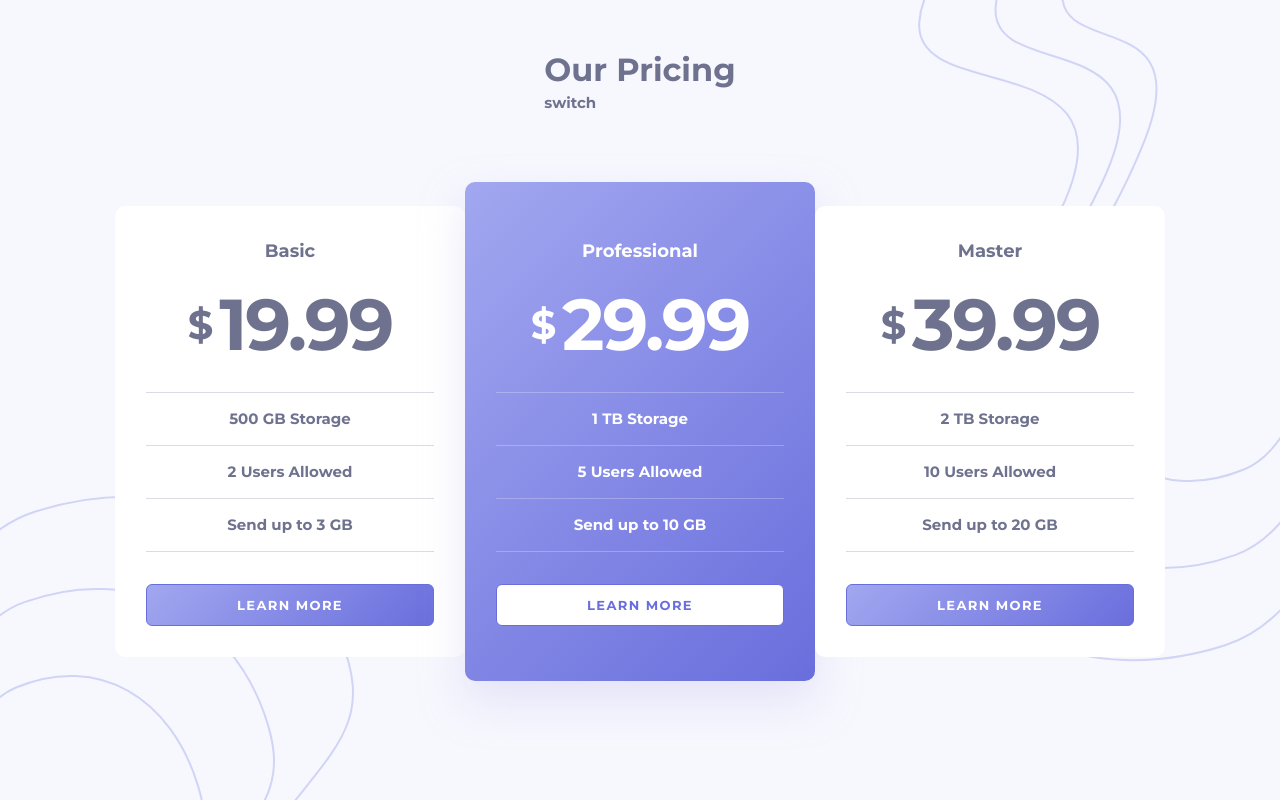
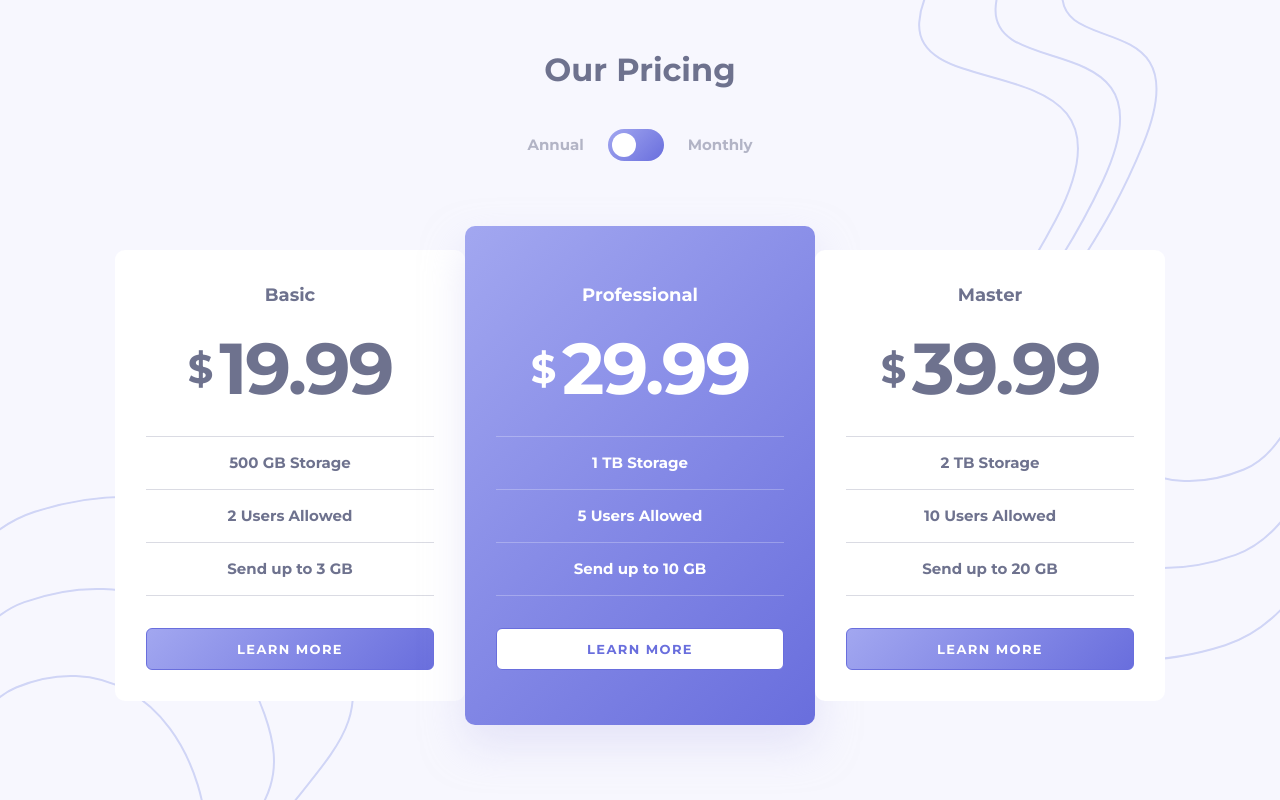
Before and after one commit to davronme/Pricing-component, a plain HTML site: page index.html in a window 1280 px wide. Drawn offline with Linux system fonts and the light colour scheme.

Commit message:
add switch form

```diff
--- a/css/style.css
+++ b/css/style.css
@@ -52,7 +52,20 @@ body{
   margin-right: auto;
 }
 
+/* Visually hidden */
+.visually-hidden {
+  position: absolute;
+  width: 1px;
+  height: 1px;
+  margin: -1px;
+  border: 0;
+  padding: 0;
 
+  white-space: nowrap;
+  clip-path: inset(100%);
+  clip: rect(0 0 0 0);
+  overflow: hidden;
+}
 /* MAIN CONTENT */
 .main-content{
   flex-grow: 1;
@@ -69,12 +82,77 @@ body{
 
 }
 .page-top {
+  display: flex;
+  flex-direction: column;
+  align-items: center;
   padding-bottom: 65px;
 }
 .page-top-title {
   margin: 0;
   font-size: 32px;
   line-height: 39px;
+  margin-bottom: 40px;
+}
+
+.pricing-switch{
+}
+
+.switch{
+  display: flex;
+  justify-content: center;
+  align-items: center;
+}
+
+.switch-label{
+  font-size: 15px;
+  line-height: 28px;
+  color:rgba(110, 114, 142, 0.5);
+  cursor: pointer;
+}
+
+.switch-label:hover{
+  color:rgba(110, 114, 142, 1);
+
+}
+
+.switch-control{
+  margin: 0;
+  margin-right: 24px;
+  margin-left: 24px;
+  position: relative;
+  width: 56px;
+  height: 32px;
+  padding: 4px;
+  background-image: linear-gradient(135deg,
+  #A2A7F0,
+  #696EDD);
+  border-radius: 16px;
+  cursor: pointer;
+}
+
+.switch-circle{
+  width: 24px;
+  height: 24px;
+  background-color: #fff;
+  border-radius: 50%;
+  transition: margin 0.2s ease;
+}
+
+.switch-control-annual,
+.switch-control-monthly{
+  position: absolute;
+  left: 0;
+  top: 0;
+  width: 100%;
+  height: 100%;
+}
+.switch-input-annual:checked ~ .switch-control .switch-control-monthly,
+.switch-input-monthly:checked ~ .switch-control .switch-control-annual{
+  z-index: 5;
+}
+
+.switch-input-monthly:checked ~ .switch-control .switch-circle{
+  margin-left: 24px;
 }
 .pricing {
   width: 100%;
--- a/index.html
+++ b/index.html
@@ -16,7 +16,23 @@
       <section class="pricing-page">
         <div class="page-top">
           <h1 class="page-top-title">Our Pricing</h1>
-          <div> switch</div>
+          <form class="pricing-switch" action="https://echo.htmlacademy.ru" method="get">
+
+            <div class="switch">
+              <input class="switch-input-annual visually-hidden" type="radio" name="payment_period" value="annual" id="annual-payment-radio">
+              <input class="switch-input-monthly visually-hidden" type="radio" name="payment_period" value="monthly" id="monthly-payment-radio">
+
+              <label class="switch-label" for="annual-payment-radio">Annual</label>
+              <!-- Switch control -->
+              <div class="switch-control">
+                <div class="switch-circle"></div>
+                <label class="switch-control-annual" for="annual-payment-radio"></label>
+                <label class="switch-control-monthly" for="monthly-payment-radio"></label>
+              </div>
+
+              <label class="switch-label" for="monthly-payment-radio">Monthly</label>
+            </div>
+          </form>
         </div>
         <section class="pricing">
           <div class="pricing-inner">
```
